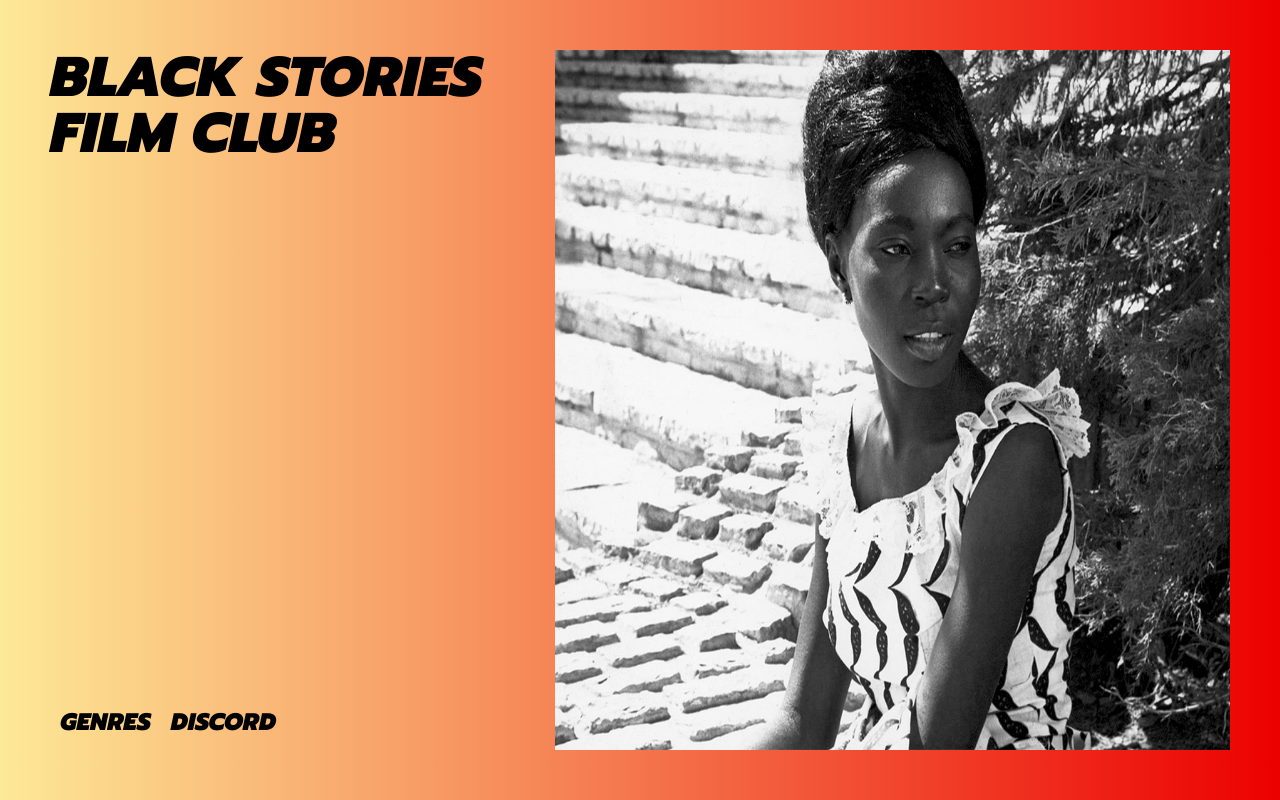
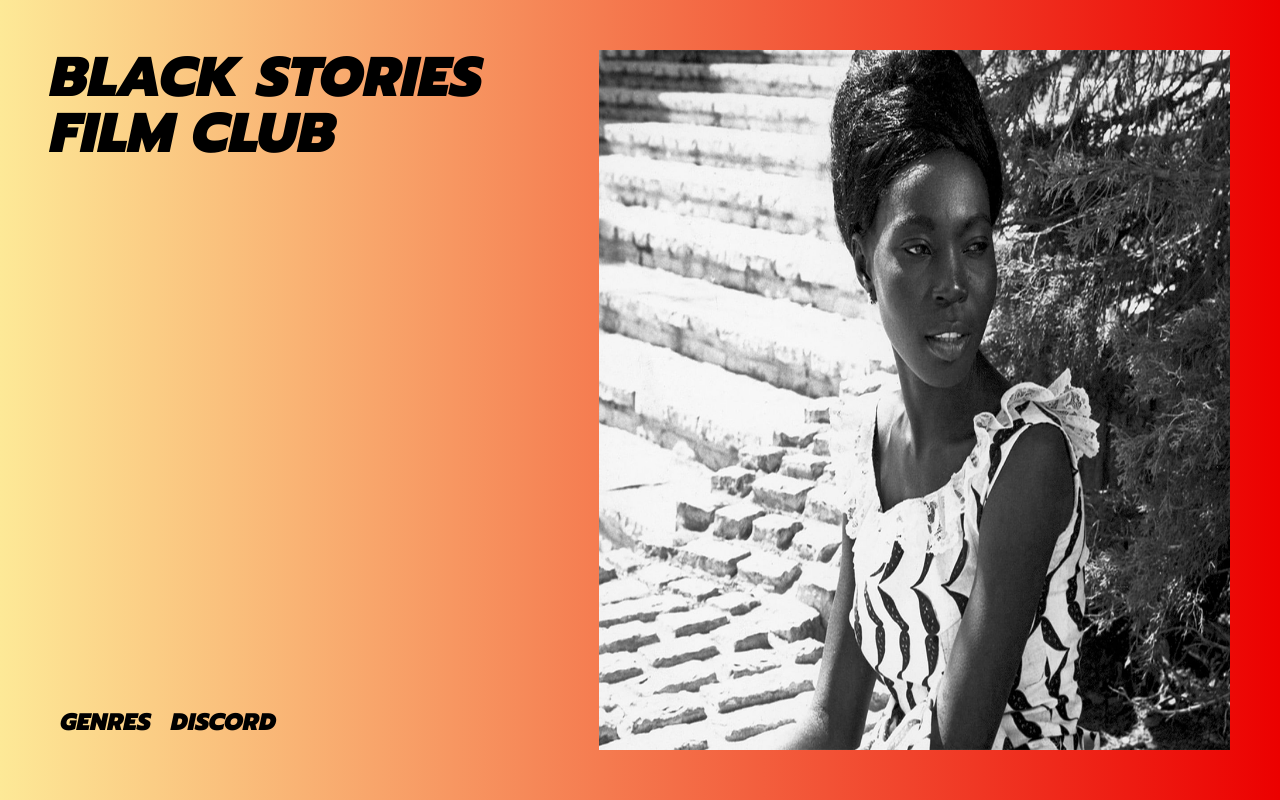
Before and after one commit to sschipke/black-stories-fe, a React (Create React App) app: page / in a window 1280 px wide. Built offline with nearby package versions, Linux system fonts and the light colour scheme.

Commit message:
Fix scrolling issues and nav jumping

```diff
--- a/src/components/App/App.scss
+++ b/src/components/App/App.scss
@@ -43,6 +43,9 @@ button {
 div {
   display: flex;
 }
+.App {
+  height: calc(100vh - 2rem);
+}
 
 
 /* @media (prefers-reduced-motion: no-preference) {
--- a/src/components/MoviePage/MoviePage.scss
+++ b/src/components/MoviePage/MoviePage.scss
@@ -26,12 +26,6 @@ section {
   }
   p.movie-overview {
     margin-right: 20px;
-    max-height: 150px;
-    overflow: auto;
-    text-overflow: ellipsis;
-      &::-webkit-scrollbar {
-      display: none;
-    }
   }
   .movie-page-genres-div {
     width: 25%;
@@ -44,7 +38,6 @@ section {
 }
 .movie-view-backdrop {
   height: auto;
-  // max-height: 350px;
   width: auto;
   max-width: 100%;
 }
--- a/src/containers/GenrePage/GenrePage.scss
+++ b/src/containers/GenrePage/GenrePage.scss
@@ -9,7 +9,7 @@
   flex-wrap: wrap;
   justify-content: space-between;
   width:100%;
-  height: 90vh;
+  height: 100%;
   padding-left: 25px;
   padding-right: 75px;
   -ms-overflow-style: none;
--- a/src/containers/MovieView/MovieView.scss
+++ b/src/containers/MovieView/MovieView.scss
@@ -3,3 +3,13 @@ main.movie-view {
   height: 100%;
   max-height: 100vh;
 }
+
+.movie-container {
+  height: 100%;
+  overflow: auto;
+  -ms-overflow-style: none;
+  scrollbar-width: none;
+  &::-webkit-scrollbar {
+    display: none;
+  }
+}
--- a/src/containers/Nav/Nav.scss
+++ b/src/containers/Nav/Nav.scss
@@ -8,12 +8,11 @@ h1, h2 {
 
 .nav-headers-container {
   flex-direction: column;
-  min-height: 435px;
   width: 100%;
   min-width: 435px;
-  .subheader-div {
+  h2 {
+    hyphens: auto;
     margin-top: 50px;
-    min-height: 200px;
   }
   .home-link:hover {
     color: #000000;
```
